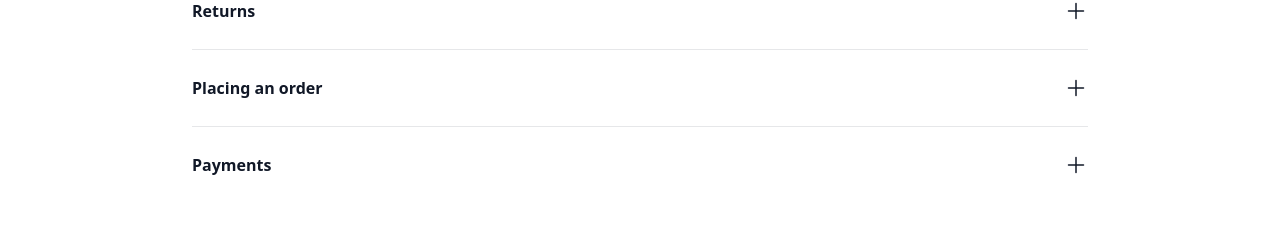
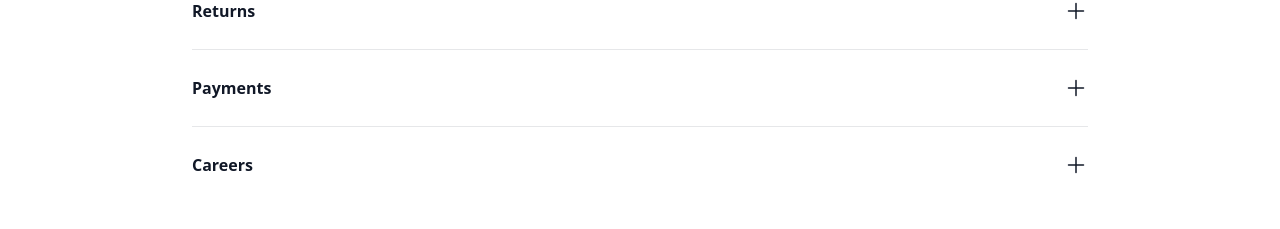
Before and after one commit to kostas-python/ted-faker-shopping-store, a Next.js app: page /help in a window 1280 px wide. Shown: the part 527-756 px from the top of the page. Built offline with nearby package versions, Linux system fonts and the light colour scheme.

Commit message:
payments in help/faq section completed

```diff
--- a/src/app/help/page.tsx
+++ b/src/app/help/page.tsx
@@ -48,12 +48,12 @@ const faqs = [
     'Returns have never been easier, just pop up to your nearest local store and just your order with the return printed label.',
   },
   {
-    question: "Placing an order",
+    question: "Payments",
     answer:
-      "I don't know, but the flag is a big plus. Lorem ipsum dolor sit amet consectetur adipisicing elit. Quas cupiditate laboriosam fugiat.",
+      'You can pay for your items using the following payment methods: Mastercard,   Visa,  Paypal',
   },
   {
-    question: "Payments",
+    question: "Careers",
     answer:
       "I don't know, but the flag is a big plus. Lorem ipsum dolor sit amet consectetur adipisicing elit. Quas cupiditate laboriosam fugiat.",
   },
```
